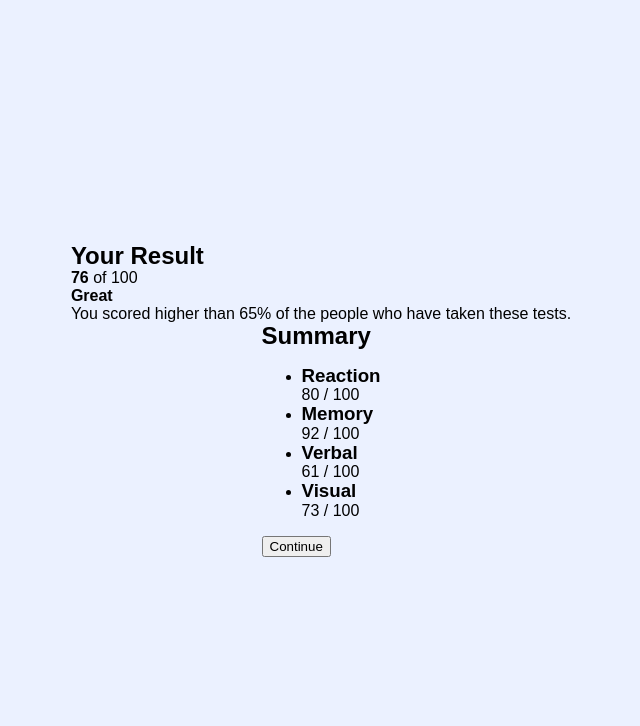
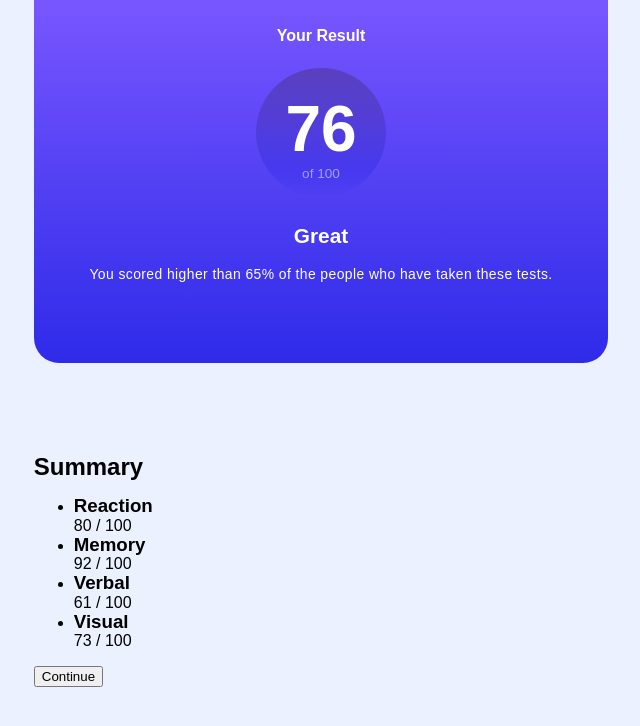
Before and after one commit to NorimNori/results-summary-component, a React (Vite) app: page / in a window 1280 px wide. Shown: the top 726 px of the page, without its empty margins (319-959 px from the left). Built offline with nearby package versions, Linux system fonts and the light colour scheme.

Commit message:
feat: finish basic layout for the Result component

```diff
--- a/src/App.scss
+++ b/src/App.scss
@@ -1,5 +1,4 @@
-@use '@/styles/mixins.scss';
-
 main {
-    @include mixins.center-grid
+    display: grid;
+    height: 100vh;
 }
--- a/src/components/result/Result.jsx
+++ b/src/components/result/Result.jsx
@@ -1,4 +1,5 @@
 import Score from "../score/index"
+import './Result.scss'
 
 const Result = () => {
   return (
@@ -7,7 +8,7 @@ const Result = () => {
       <Score />
       <strong className="result__label">Great</strong>
       <p className="result__description">
-        You scored higher than <span className="result__percentage">65%</span> of the people who have taken these tests.
+        You scored higher than 65% of the people who have taken these tests.
       </p>
     </section>
   )
--- /dev/null
+++ b/src/components/result/Result.scss
@@ -0,0 +1,30 @@
+@use '@/styles/colors.scss';
+@use '@/styles/mixins.scss';
+
+.result{
+    height: 80%;
+    line-height: 1.5;
+    padding: 1.5em 0 4.3em;
+    color: colors.$white;
+    border-radius: 0 0 25px 25px;
+    @include mixins.center-grid;
+    background-image: linear-gradient(colors.$lightSlateBlue, colors.$lightRoyalBlue);
+
+    &__title {
+        font-size: 1rem;
+        font-weight: 800
+    }
+
+    &__label {
+        font-size: 1.3rem;
+        font-weight: 800;
+    }
+
+    &__description {
+        text-align: center;
+        font-size: .87rem;
+        font-weight: 500;
+        letter-spacing: .03em;
+        padding: .5em 4em;
+    }
+}
--- a/src/components/score/Score.jsx
+++ b/src/components/score/Score.jsx
@@ -1,8 +1,9 @@
+import './Score.scss'
 
 const Score = () => {
   return (
     <p className="result__score" aria-label="Your score is 76 out of 100">
-        <strong>76</strong> of 100
+        <strong className="result__number">76</strong> of 100
     </p>
   )
 }
--- /dev/null
+++ b/src/components/score/Score.scss
@@ -0,0 +1,25 @@
+@use '@/styles/colors.scss';
+@use '@/styles/mixins.scss';
+
+.result__score {
+    width: 9.5em;
+    height: 9.5em;
+    padding: 1em;
+    border-radius: 50%;
+    font-size: .85rem;
+    font-weight: 500;
+    margin: 1.3em 0;
+    color: rgba(colors.$white, 50%);
+    @include mixins.center-grid;
+    background: linear-gradient(
+    mix(colors.$violetBlue,rgba(black, .6)) 5%,
+    rgba(colors.$persianBlue, .4) 80%,
+    mix(rgba(colors.$violetBlue, .1),rgba(colors.$persianBlue, .1)) 100%
+  );
+}
+
+.result__number {
+    font-size: 4rem;
+    color: colors.$white;
+    margin-bottom: -.2em;
+}
--- a/src/index.scss
+++ b/src/index.scss
@@ -44,6 +44,7 @@ body {
 
 #root{
     width: 100%;
+    height: 100vh;
     @include mixins.center-grid;
     grid-template-rows: 1fr auto;
 }
```
